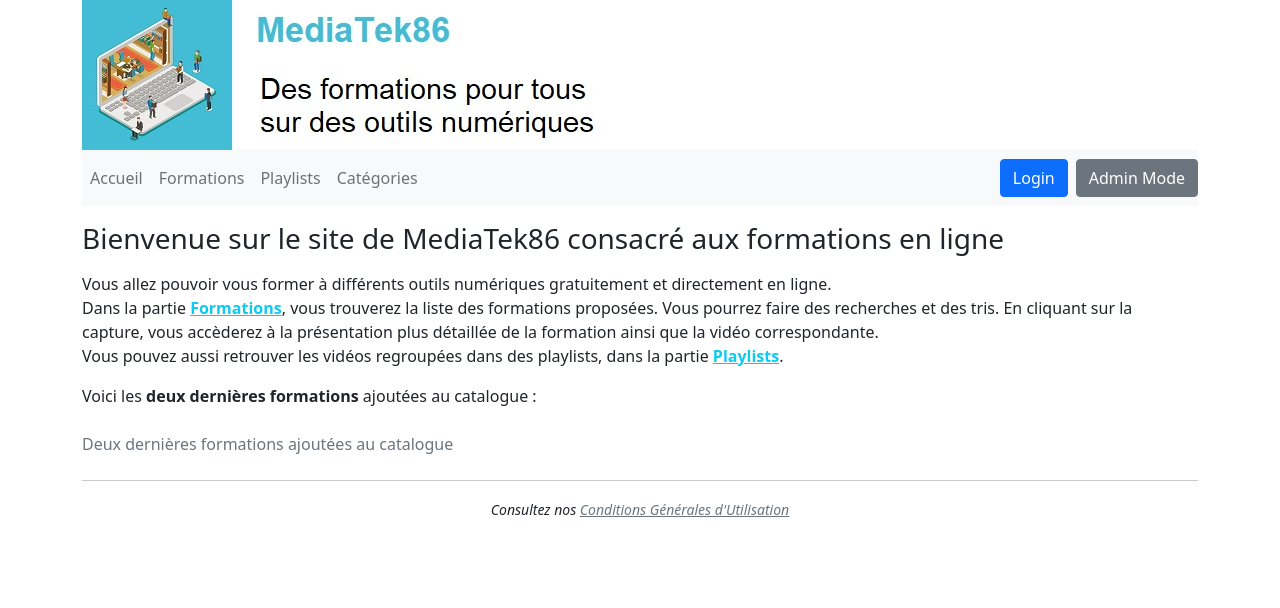
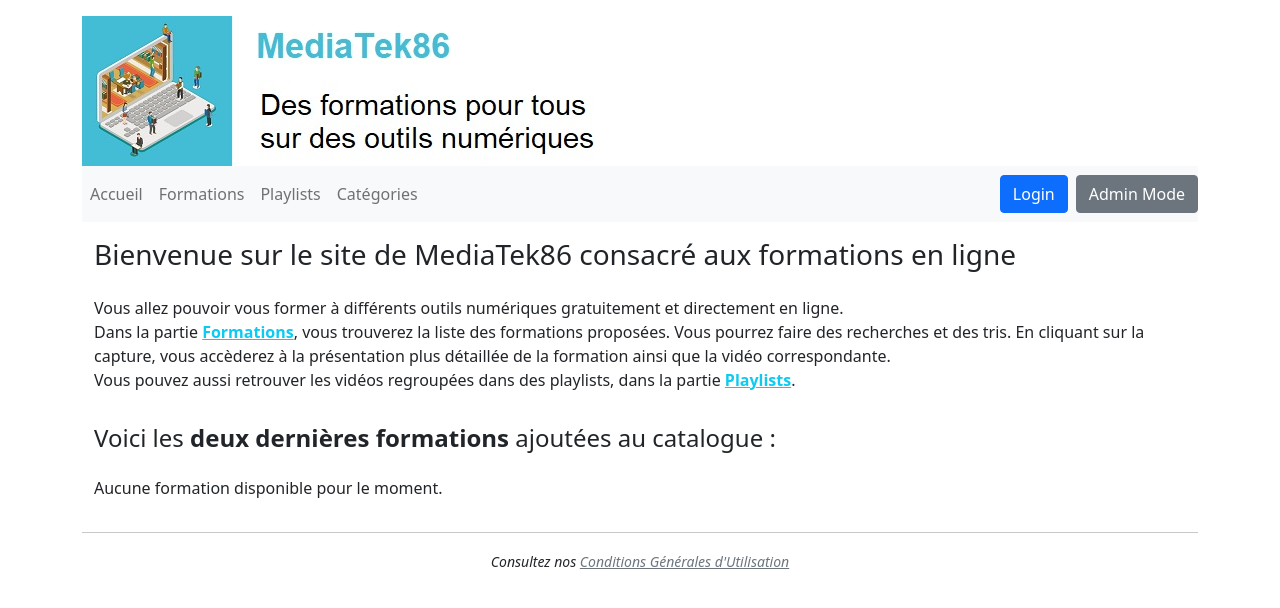
Before and after one commit to AyoubSAS/Mediatekformation, a Symfony app: template templates/pages/accueil.html.twig in a window 1280 px wide. Shown: the top 608 px of the page. Run offline with Twig, Linux system fonts and the light colour scheme; the template is opened without the code that fills it, so the values that code supplies are empty; some libraries are stand-ins or nearby versions.

Commit message:
modification

```diff
--- a/src/Controller/PlaylistsController.php
+++ b/src/Controller/PlaylistsController.php
@@ -14,11 +14,12 @@ define("PLAYLISTSPATH", "pages/playlists.html.twig");
 
 /**
  * Gère les routes de la page des playlists
- *
- *
  */
 
 class PlaylistsController extends AbstractController {
+
+    private const TEMPLATE_PLAYLISTS = "pages/playlists.html.twig";
+    private const TEMPLATE_PLAYLIST = "pages/playlist.html.twig";
 
     /**
      *
--- a/templates/admin/admin.categories.html.twig
+++ b/templates/admin/admin.categories.html.twig
@@ -6,7 +6,7 @@
     <th class="text-end align-middle" scope="col">
         <form class="form-inline mt-1" method="POST" action="{{ path('admin.categorie.ajout') }}">
             <div class="text-end form-group mr-1 mb-2">
-                <input type="text" class="sm" name="name">
+                <input type="text" class="sm" name="name" required>
                 <input type="hidden" name="_token" value="{{ csrf_token('filtre_name') }}">
                     <button type ="submit" class="btn btn-primary mb-2 btn-sm">Ajouter une catégorie</button>
             </div>
@@ -44,6 +44,8 @@
                     <td class="text-left">
                         {% for formation in categorie.formations %}
                             {{ formation.title }}<br />
+                        {% else %}
+                            Aucune formation dans cette catégorie
                         {% endfor %}
                     </td>
                     <td>{# Condition pour réaliser la suppression d'une catégorie si elle ne contient aucune formation#}
--- a/templates/base.html.twig
+++ b/templates/base.html.twig
@@ -1,3 +1,4 @@
+{# templates/base.html.twig #}
 <!DOCTYPE html>
 <html lang="fr">
     <head>
@@ -9,9 +10,9 @@
     </head>
     <body>
         <!-- entête -->
-        <div class="container text-end">
+        <div class="container text-end pt-2 pb-2">
             {% if app.user %}
-                <a href="{{ path('logout') }}">se déconnecter</a>
+                <a href="{{ path('logout') }}" class="btn btn-danger btn-sm">Se déconnecter</a>
             {% endif %}
         </div>
         {% block top %}{% endblock %}
--- a/templates/pages/accueil.html.twig
+++ b/templates/pages/accueil.html.twig
@@ -1,48 +1,115 @@
 {% extends "basefront.html.twig" %}
 
 {% block body %}
-    <p class="mt-3">
-        <h3>Bienvenue sur le site de MediaTek86 consacré aux formations en ligne</h3>
-    </p>
-    <p class="mt-3">
-        Vous allez pouvoir vous former à différents outils numériques gratuitement et directement en ligne.<br />
-        Dans la partie <strong><a href="{{ path('formations') }}" class="link-info">Formations</a></strong>, vous trouverez la liste des formations proposées.
-        Vous pourrez faire des recherches et des tris.
-        En cliquant sur la capture, vous accèderez à la présentation plus détaillée de la formation ainsi que la vidéo correspondante.<BR />
-        Vous pouvez aussi retrouver les vidéos regroupées dans des playlists, dans la partie <strong><a href="{{ path('playlists') }}" class="link-info">Playlists</a></strong>.
-    </p>
-    <p>
-        Voici les <strong>deux dernières formations</strong> ajoutées au catalogue :
-        <table class="table">
-            <caption>Deux dernières formations ajoutées au catalogue</caption>
-            <tr>
-                {% for formation in formations %}
-                    <td>
-                        <div class="row">
-                            <div class="col">
-                                <!-- emplacement photo -->
-                                {% if formation.picture %}
-                                    <a href="{{ path('formations.showone', {id:formation.id}) }}">
-                                    <img src="{{ formation.picture }}" alt="bureau dans un portable"
-                                         class="card-img-top" style="width:100%;height:auto;">
-                                    </a>
-                                {% endif %}
+    <div class="container mt-3">
+        <div class="row">
+            <div class="col">
+                <h3>Bienvenue sur le site de MediaTek86 consacré aux formations en ligne</h3>
+            </div>
+        </div>
+        <div class="row mt-3">
+            <div class="col">
+                <p>
+                    Vous allez pouvoir vous former à différents outils numériques gratuitement et directement en ligne.<br/>
+                    Dans la partie <strong><a href="{{ path('formations') }}" class="link-info">Formations</a></strong>, vous
+                    trouverez la liste des formations proposées.
+                    Vous pourrez faire des recherches et des tris.
+                    En cliquant sur la capture, vous accèderez à la présentation plus détaillée de la formation ainsi que la
+                    vidéo correspondante.<br/>
+                    Vous pouvez aussi retrouver les vidéos regroupées dans des playlists, dans la partie <strong><a
+                                href="{{ path('playlists') }}" class="link-info">Playlists</a></strong>.
+                </p>
+            </div>
+        </div>
+        <div class="row mt-3">
+            <div class="col">
+                <h4>Voici les <strong>deux dernières formations</strong> ajoutées au catalogue :</h4>
+            </div>
+        </div>
+        <div class="row mt-3">
+            <div class="col">
+                {% if formations|length >= 2 %}
+                    {% for formation in formations|slice(0, 2) %}
+                        <div class="row mb-4">
+                            <div class="col-md-4">
+                                <a href="{{ path('formations.showone', {id: formation.id}) }}">
+                                    {% if formation.picture %}
+                                        <img src="{{ asset(formation.picture) }}" alt="{{ formation.title }}"
+                                             class="img-fluid rounded" style="width:100%;height:auto;">
+                                    {% else %}
+                                        <div class="bg-secondary text-white text-center p-5 rounded">
+                                            No Image Available
+                                        </div>
+                                    {% endif %}
+                                </a>
                             </div>
-                            <div class="col">
+                            <div class="col-md-8 d-flex flex-column justify-content-center">
                                 <p>{{ formation.publishedatstring }}</p>
                                 <h5 class="text-info mt-1">
-                                    {{ formation.title }}
+                                    <a href="{{ path('formations.showone', {id: formation.id}) }}"
+                                       class="text-decoration-none">
+                                        {{ formation.title }}
+                                    </a>
                                 </h5>
-                                <strong>playlist : </strong>{{ formation.playlist.name }}<br>
-                                <strong>catégories : </strong>
-                                {% for categorie in formation.categories %}
-                                    {{ categorie.name }}&nbsp;
-                                {% endfor %}
+                                <p>
+                                    <strong>playlist : </strong>
+                                    <a href="{{ path('playlists.showone', {id: formation.playlist.id}) }}"
+                                       class="text-decoration-none">
+                                        {{ formation.playlist.name }}
+                                    </a>
+                                </p>
+                                <p>
+                                    <strong>catégories : </strong>
+                                    {% for categorie in formation.categories %}
+                                        <span class="badge bg-info">{{ categorie.name }}</span>
+                                    {% endfor %}
+                                </p>
                             </div>
                         </div>
-                {% endfor %}
-            </tr>
-
-        </table>
-    </p>
+                    {% endfor %}
+                {% elseif formations|length == 1 %}
+                    {% for formation in formations %}
+                        <div class="row mb-4">
+                            <div class="col-md-4">
+                                <a href="{{ path('formations.showone', {id: formation.id}) }}">
+                                    {% if formation.picture %}
+                                        <img src="{{ asset(formation.picture) }}" alt="{{ formation.title }}"
+                                             class="img-fluid rounded" style="width:100%;height:auto;">
+                                    {% else %}
+                                        <div class="bg-secondary text-white text-center p-5 rounded">
+                                            No Image Available
+                                        </div>
+                                    {% endif %}
+                                </a>
+                            </div>
+                            <div class="col-md-8 d-flex flex-column justify-content-center">
+                                <p>{{ formation.publishedatstring }}</p>
+                                <h5 class="text-info mt-1">
+                                    <a href="{{ path('formations.showone', {id: formation.id}) }}"
+                                       class="text-decoration-none">
+                                        {{ formation.title }}
+                                    </a>
+                                </h5>
+                                <p>
+                                    <strong>playlist : </strong>
+                                    <a href="{{ path('playlists.showone', {id: formation.playlist.id}) }}"
+                                       class="text-decoration-none">
+                                        {{ formation.playlist.name }}
+                                    </a>
+                                </p>
+                                <p>
+                                    <strong>catégories : </strong>
+                                    {% for categorie in formation.categories %}
+                                        <span class="badge bg-info">{{ categorie.name }}</span>
+                                    {% endfor %}
+                                </p>
+                            </div>
+                        </div>
+                    {% endfor %}
+                {% else %}
+                    <p>Aucune formation disponible pour le moment.</p>
+                {% endif %}
+            </div>
+        </div>
+    </div>
 {% endblock %}
--- a/templates/pages/playlists.html.twig
+++ b/templates/pages/playlists.html.twig
@@ -34,6 +34,11 @@
                     </form>
                 </th>
                 <th class="text-center align-top" scope="col">
+                    Formations<br />
+                    <a href="{{ path('playlists.sort', {'champ': 'nbformations', 'ordre': 'ASC'}) }}" class="btn btn-info btn-sm active" role="button" aria-pressed="true"><</a>
+                    <a href="{{ path('playlists.sort', {'champ': 'nbformations', 'ordre': 'DESC'}) }}" class="btn btn-info btn-sm active" role="button" aria-pressed="true">></a>
+                </th>
+                <th class="text-center align-top" scope="col">
                     &nbsp;
                 </th>
             </tr>
```
Also changed, not shown: src/Repository/PlaylistRepository.php (+29 -0 lines), src/Controller/admin/AdminPlaylistsController.php (line endings or trailing spaces).
